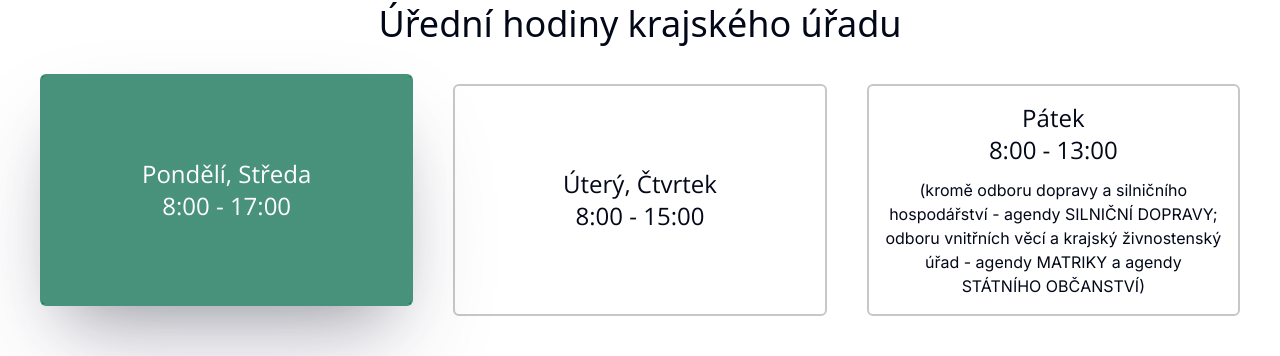
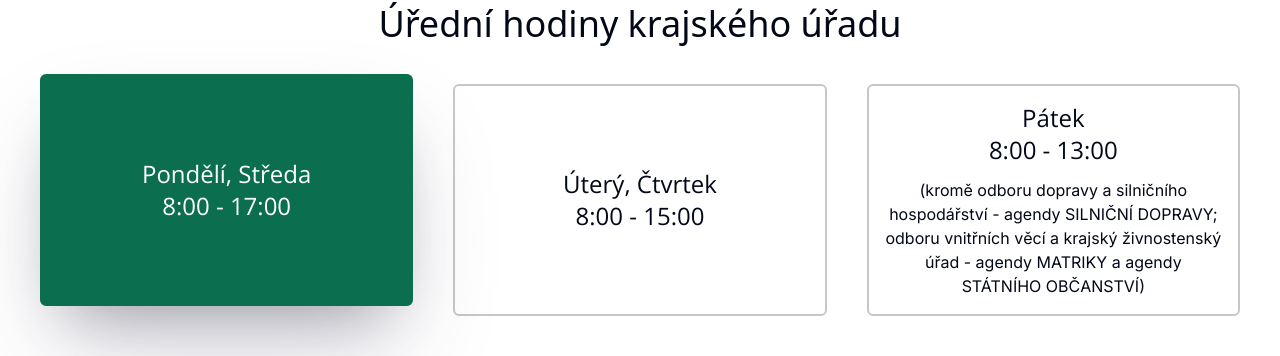
Before and after one commit to ondrejfilip1/obec-stranka, a React (Vite) app: page / in a window 1280 px wide. In both pictures the pointer is over the element 226 px from the left and 3652 px from the top of the page. Shown: the part 3453-3809 px from the top of the page. Built offline with nearby package versions, Linux system fonts and the light colour scheme.

Commit message:
barvicki

```diff
--- a/src/pages/Home/Home.css
+++ b/src/pages/Home/Home.css
@@ -454,7 +454,7 @@ iframe {
     padding: 1rem;
     border: 2px solid rgb(199, 199, 199);
     border-radius: 6px;
-    background-image: linear-gradient(#0b6e4fbf 0 0);
+    background-image: linear-gradient(#0B6E4F 0 0);
     background-size: 0% 100%;
     background-position: center center;
     background-repeat: no-repeat;
@@ -462,7 +462,7 @@ iframe {
   }
 
   .sex:hover {
-    border-color: #0b6e4fbf;
+    border-color: #0B6E4F;
     background-size: 100% 100%;
     background-position: center center;
     color: white;
```
